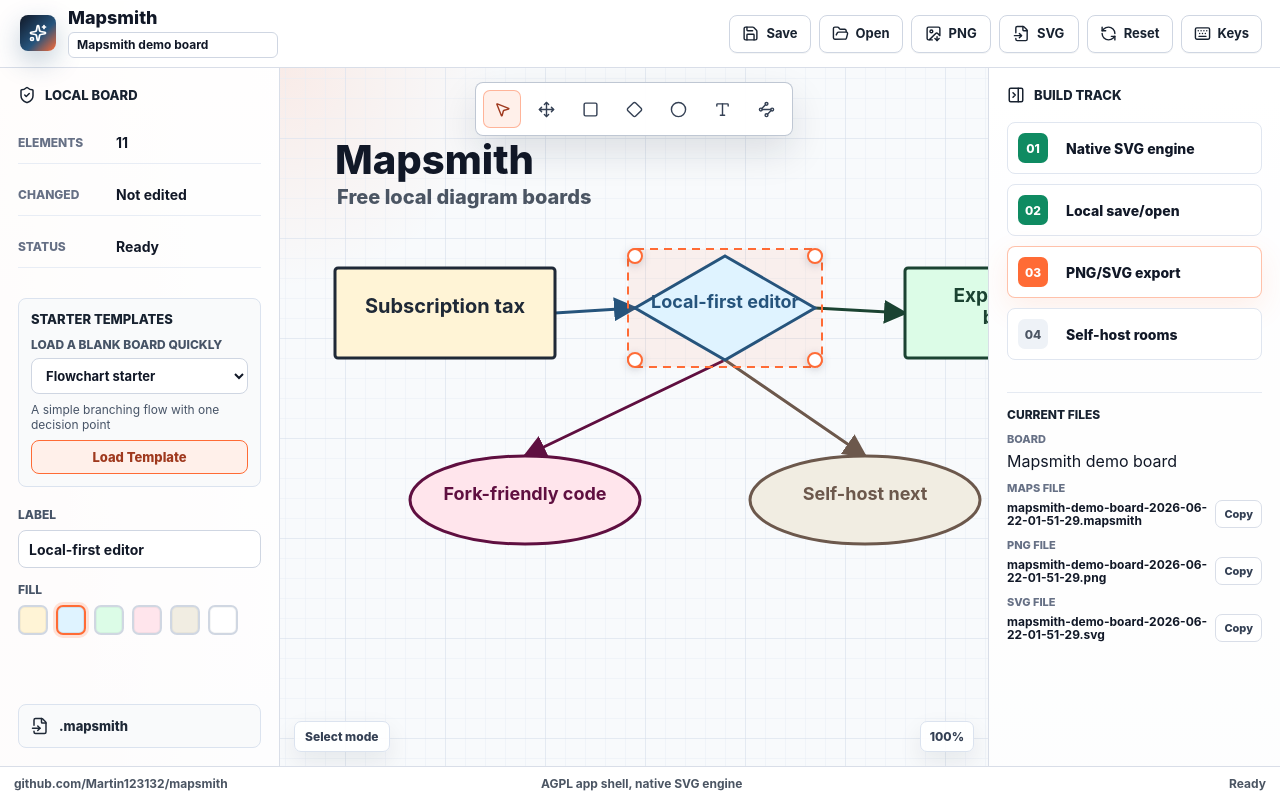
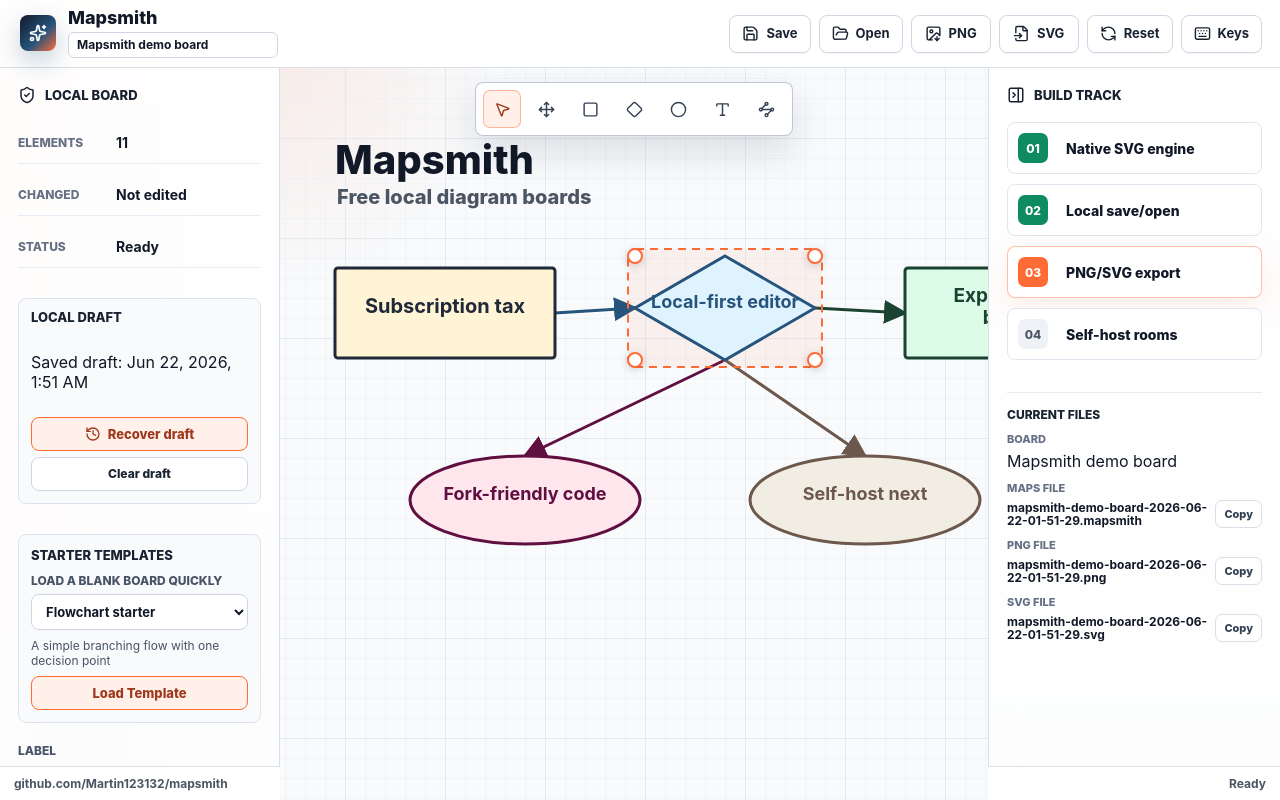
Before and after one commit to Martin123132/mapsmith, a React (Vite) app: page / in a window 1280 px wide. Shown: the top 800 px of the page. Built offline with nearby package versions, Linux system fonts and the light colour scheme.

Commit message:
Add local draft autosave and recovery controls

```diff
--- a/src/App.css
+++ b/src/App.css
@@ -211,6 +211,7 @@
   font-weight: 800;
 }
 
+.autosave-panel,
 .template-panel {
   display: grid;
   gap: 8px;
@@ -221,7 +222,8 @@
   background: var(--panel-2);
 }
 
-.template-panel h3 {
+.template-panel h3,
+.autosave-panel h3 {
   margin: 0 0 2px;
   color: #182230;
   font-size: 13px;
@@ -259,6 +261,67 @@
   color: #475467;
   font-size: 12px;
   line-height: 1.25;
+}
+
+.autosave-panel {
+  gap: 9px;
+  padding-top: 10px;
+}
+
+.autosave-actions {
+  display: grid;
+  gap: 6px;
+}
+
+.autosave-actions button {
+  display: inline-flex;
+  align-items: center;
+  justify-content: center;
+  gap: 7px;
+  width: 100%;
+}
+
+.autosave-button {
+  height: 34px;
+  border: 1px solid #ff6b35;
+  border-radius: 8px;
+  color: #9f391e;
+  background: #fff0ea;
+  cursor: pointer;
+  font: 800 12px/1 var(--ui-font);
+}
+
+.autosave-button-secondary {
+  border-color: #cfd6e2;
+  color: #182230;
+  background: #fff;
+}
+
+.autosave-button:hover {
+  background: #ffe2d5;
+}
+
+.autosave-button-secondary:hover {
+  background: #f8fafc;
+}
+
+.autosave-button[disabled],
+.autosave-button-secondary[disabled] {
+  opacity: 0.5;
+  cursor: not-allowed;
+}
+
+.autosave-button:focus-visible,
+.autosave-button-secondary:focus-visible {
+  outline: 3px solid rgba(255, 107, 53, 0.3);
+  outline-offset: 2px;
+}
+
+.autosave-warning {
+  margin: 0;
+  color: #b54708;
+  font-size: 11px;
+  line-height: 1.2;
 }
 
 .template-load {
--- a/src/App.tsx
+++ b/src/App.tsx
@@ -6,6 +6,7 @@
   FolderOpen,
   ImageDown,
   Keyboard,
+  History,
   MousePointer2,
   Move,
   PanelRightClose,
@@ -24,11 +25,13 @@
   PointerEvent as ReactPointerEvent,
 } from 'react'
 import './App.css'
-import { parseBoardFileText, serializeBoardFile } from './boardFile'
+import { isBoard, parseBoardFileText, serializeBoardFile } from './boardFile'
 import type { Board, Connector, DiagramNode, PortName, ShapeKind } from './boardFile'
 import { createSvgExport } from './svgExport'
 
 const boardName = 'Mapsmith demo board'
+const AUTOSAVE_KEY = 'mapsmith-board-draft-v1'
+const AUTOSAVE_VERSION = 1
 
 type Tool = 'select' | 'pan' | ShapeKind | 'connector'
 
@@ -600,6 +603,19 @@
 const createId = (prefix: string) =>
   `${prefix}-${Math.random().toString(36).slice(2, 8)}-${Date.now().toString(36)}`
 
+type BoardDraftRecord = {
+  type: 'mapsmith-board-draft'
+  version: typeof AUTOSAVE_VERSION
+  savedAt: number
+  board: Board
+}
+
+type AutosaveState = {
+  hasDraft: boolean
+  savedAt: number | null
+  error: string
+}
+
 const safeFileStem = (name: string) =>
   name
     .trim()
@@ -617,6 +633,56 @@
 
 const exportTimeStem = () =>
   new Date().toISOString().replace(/T/g, '-').replace(/\..+?$/, '').replace(/:/g, '-')
+
+const isBoardDraftRecord = (value: unknown): value is BoardDraftRecord => {
+  if (!value || typeof value !== 'object' || Array.isArray(value)) {
+    return false
+  }
+
+  const candidate = value as {
+    type?: unknown
+    version?: unknown
+    savedAt?: unknown
+    board?: unknown
+  }
+
+  return (
+    candidate.type === 'mapsmith-board-draft' &&
+    candidate.version === AUTOSAVE_VERSION &&
+    typeof candidate.savedAt === 'number' &&
+    Number.isFinite(candidate.savedAt) &&
+    isBoard(candidate.board)
+  )
+}
+
+const loadBoardDraft = (): BoardDraftRecord | null => {
+  if (typeof window === 'undefined' || !window.localStorage) {
+    return null
+  }
+
+  try {
+    const raw = window.localStorage.getItem(AUTOSAVE_KEY)
+    if (!raw) {
+      return null
+    }
+
+    const parsed: unknown = JSON.parse(raw)
+    return isBoardDraftRecord(parsed) ? parsed : null
+  } catch {
+    return null
+  }
+}
+
+const draftSavedLabel = (value: number | null) => {
+  if (!value) {
+    return 'No saved draft'
+  }
+
+  return new Intl.DateTimeFormat(undefined, {
+    dateStyle: 'medium',
+    timeStyle: 'short',
+  }).format(new Date(value))
+}
 
 const buildExportNames = (name: string, stamp: string) => ({
   mapsmith: `${safeFileStem(name)}-${stamp}.mapsmith`,
@@ -902,10 +968,13 @@
   const canvasRef = useRef<SVGSVGElement>(null)
   const fileInputRef = useRef<HTMLInputElement>(null)
   const hasDraggedRef = useRef(false)
-  const [board, setBoard] = useState<Board>(() => normalizeBoard(createDemoBoard()))
+  const initialDraft = useMemo(() => loadBoardDraft(), [])
+  const [board, setBoard] = useState<Board>(
+    () => normalizeBoard(initialDraft?.board ?? createDemoBoard()),
+  )
   const [view, setView] = useState<View>(initialView)
   const [tool, setTool] = useState<Tool>('select')
-  const [selectedId, setSelectedId] = useState<string>('local-first')
+  const [selectedId, setSelectedId] = useState<string>(initialDraft?.board.nodes[0]?.id ?? 'local-first')
   const [selectedConnectorId, setSelectedConnectorId] = useState<string>('')
   const [connectorStartId, setConnectorStartId] = useState<string | null>(null)
   const [dragState, setDragState] = useState<DragState | null>(null)
@@ -913,8 +982,15 @@
   const [lastChanged, setLastChanged] = useState('Not edited')
   const [canvasSize, setCanvasSize] = useState({ width: 960, height: 620 })
   const [showShortcuts, setShowShortcuts] = useState(false)
-  const [boardTitleDraft, setBoardTitleDraft] = useState(boardName)
+  const [boardTitleDraft, setBoardTitleDraft] = useState(initialDraft?.board.name ?? boardName)
   const [templateId, setTemplateId] = useState<TemplateId>('flowchart')
+  const [autosaveState, setAutosaveState] = useState<AutosaveState>(() => ({
+    hasDraft: Boolean(initialDraft),
+    savedAt: initialDraft?.savedAt ?? null,
+    error: '',
+  }))
+  const autosaveInitializedRef = useRef(false)
+  const autosaveTimerRef = useRef<number | null>(null)
 
   const selectedNode = useMemo(
     () => board.nodes.find((node) => node.id === selectedId) ?? null,
@@ -993,6 +1069,100 @@
       setStatus(`Could not copy ${label} filename`)
     }
   }, [])
+
+  const persistDraft = useCallback((nextBoard: Board) => {
+    if (typeof window === 'undefined' || !window.localStorage) {
+      return
+    }
+
+    try {
+      const draft: BoardDraftRecord = {
+        type: 'mapsmith-board-draft',
+        version: AUTOSAVE_VERSION,
+        savedAt: Date.now(),
+        board: normalizeBoard(nextBoard),
+      }
+
+      window.localStorage.setItem(AUTOSAVE_KEY, JSON.stringify(draft))
+      setAutosaveState({ hasDraft: true, savedAt: draft.savedAt, error: '' })
+    } catch {
+      setAutosaveState((current) =>
+        current.error
+          ? current
+          : { ...current, error: 'Draft storage unavailable in this browser' },
+      )
+    }
+  }, [])
+
+  const clearDraft = useCallback(() => {
+    if (typeof window === 'undefined' || !window.localStorage) {
+      setAutosaveState((current) =>
+        current.error
+          ? current
+          : { ...current, error: 'Draft storage unavailable in this browser' },
+      )
+      return
+    }
+
+    try {
+      window.localStorage.removeItem(AUTOSAVE_KEY)
+      setAutosaveState({ hasDraft: false, savedAt: null, error: '' })
+      setStatus('Draft cleared')
+      setLastChanged(nowLabel())
+    } catch {
+      setAutosaveState((current) =>
+        current.error
+          ? current
+          : { ...current, error: 'Failed to clear local draft' },
+      )
+    }
+  }, [])
+
+  const recoverDraft = useCallback(() => {
+    const draft = loadBoardDraft()
+    if (!draft) {
+      setAutosaveState((current) => ({
+        ...current,
+        hasDraft: false,
+        savedAt: null,
+      }))
+      setStatus('No local draft to recover')
+      return
+    }
+
+    const nextBoard = normalizeBoard(draft.board)
+    setBoard(nextBoard)
+    setBoardTitleDraft(nextBoard.name)
+    setSelectedId(nextBoard.nodes[0]?.id ?? '')
+    setSelectedConnectorId('')
+    setConnectorStartId(null)
+    setStatus('Draft recovered')
+    setLastChanged(nowLabel())
+    setAutosaveState({ hasDraft: true, savedAt: draft.savedAt, error: '' })
+    setView(initialView)
+  }, [])
+
+  useEffect(() => {
+    if (!autosaveInitializedRef.current) {
+      autosaveInitializedRef.current = true
+      return
+    }
+
+    if (autosaveTimerRef.current) {
+      window.clearTimeout(autosaveTimerRef.current)
+    }
+
+    autosaveTimerRef.current = window.setTimeout(() => {
+      persistDraft(board)
+    }, 500)
+
+    return () => {
+      if (autosaveTimerRef.current) {
+        window.clearTimeout(autosaveTimerRef.current)
+        autosaveTimerRef.current = null
+      }
+    }
+  }, [board, persistDraft])
 
   const applyTemplate = useCallback(
     (nextTemplateId: TemplateId) => {
@@ -1595,6 +1765,35 @@
               <dd>{status}</dd>
             </div>
           </dl>
+
+          <section className="autosave-panel" aria-label="Local draft recovery">
+            <h3>Local draft</h3>
+            <p>
+              {autosaveState.hasDraft
+                ? `Saved draft: ${draftSavedLabel(autosaveState.savedAt)}`
+                : 'No local draft saved yet'}
+            </p>
+            <div className="autosave-actions">
+              <button
+                className="template-load autosave-button"
+                type="button"
+                onClick={recoverDraft}
+                disabled={!autosaveState.hasDraft}
+              >
+                <History size={16} />
+                <span>Recover draft</span>
+              </button>
+              <button
+                className="autosave-button autosave-button-secondary"
+                type="button"
+                onClick={clearDraft}
+                disabled={!autosaveState.hasDraft}
+              >
+                Clear draft
+              </button>
+            </div>
+            {autosaveState.error ? <p className="autosave-warning">{autosaveState.error}</p> : null}
+          </section>
 
           <section className="template-panel" aria-label="Starter templates">
             <h3>Starter Templates</h3>
```
Also changed, not shown: 2 other files (tests, documents, lock files or other folders).
